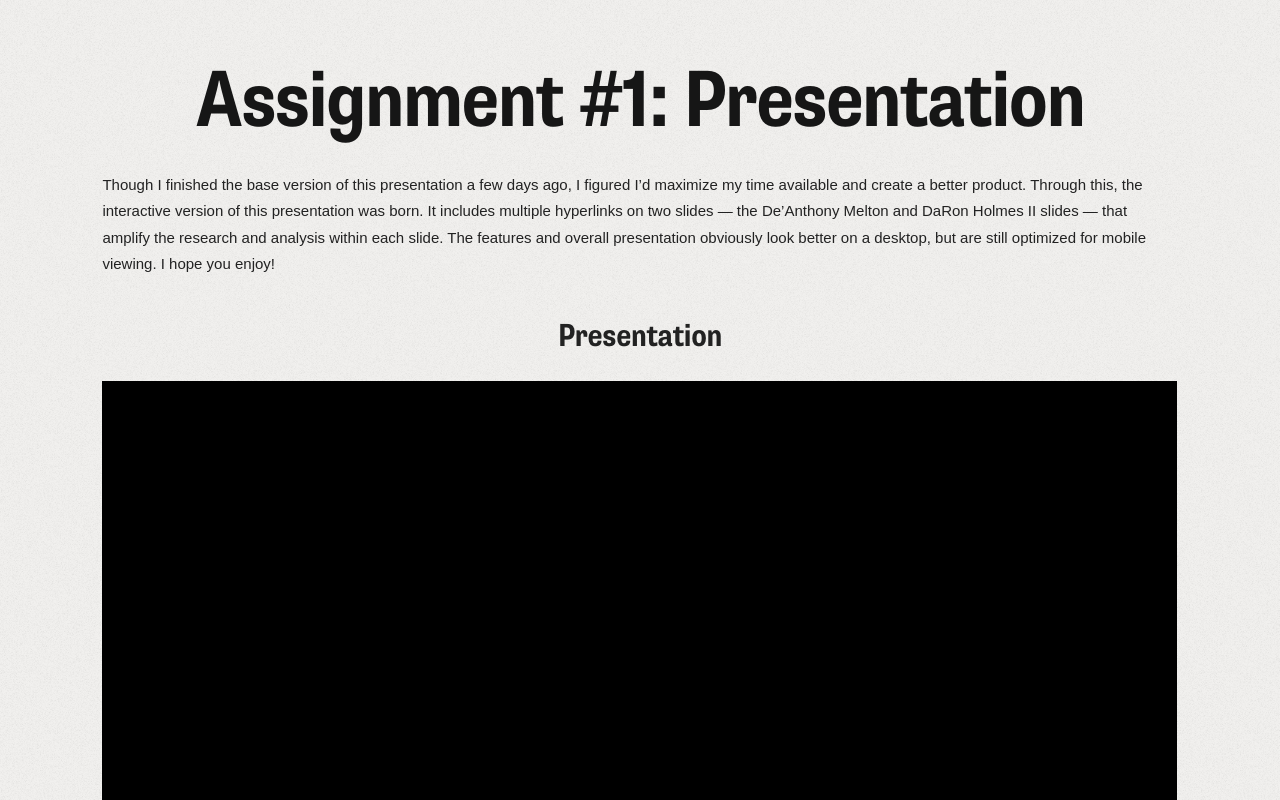
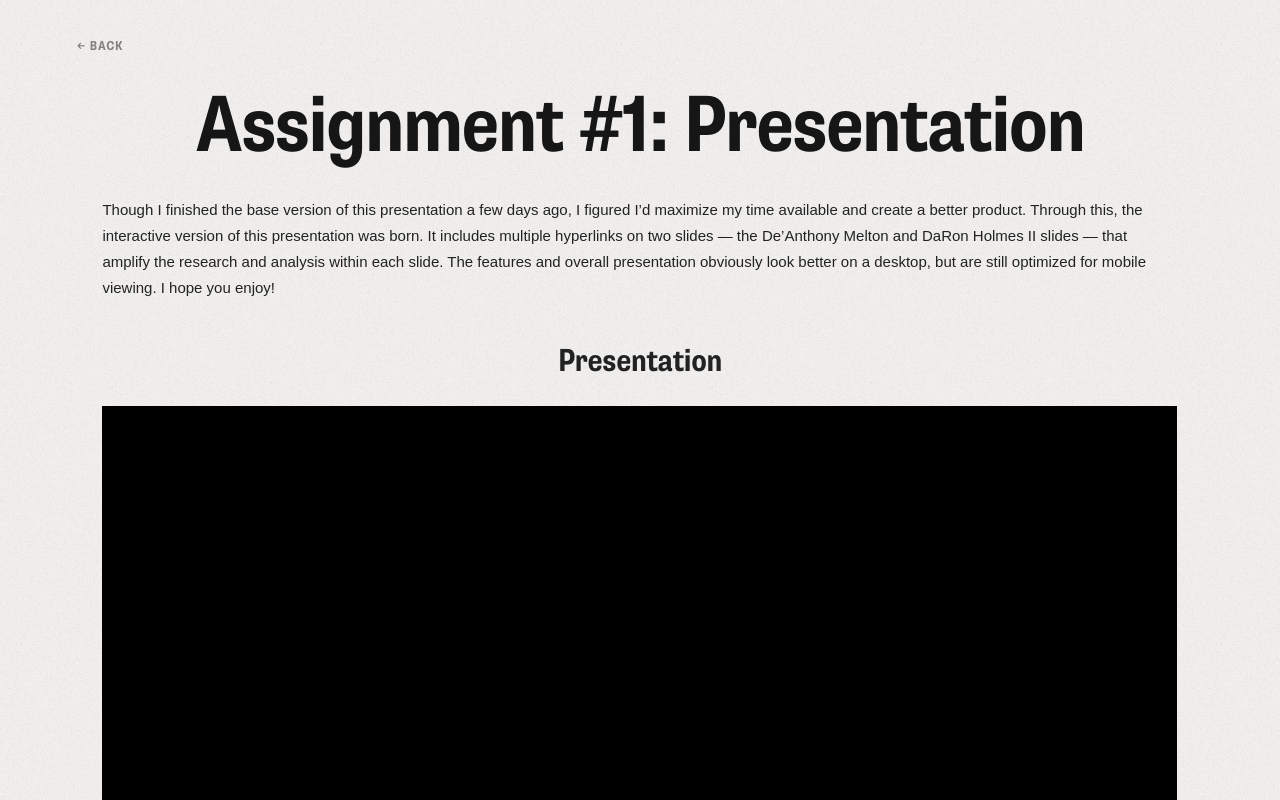
Before and after one commit to MauryaKumpatla/mauryasworksamples, a Next.js app: page /indianapacersprojects/presentation in a window 1280 px wide. Shown: the top 800 px of the page. Built offline with nearby package versions, Linux system fonts and the light colour scheme; a web font is replaced by a local one.

Commit message:
Add Back button to Assignment #1 presentation page

```diff
--- a/app/indianapacersprojects/presentation/page.tsx
+++ b/app/indianapacersprojects/presentation/page.tsx
@@ -1,6 +1,7 @@
 'use client';
 
 import { useState, useEffect, useRef } from 'react';
+import Link from 'next/link';
 
 export default function PacersPresentation() {
   const titleFont = "var(--font-supria), sans-serif";
@@ -34,8 +35,29 @@ export default function PacersPresentation() {
       backgroundSize: '300px',
       color: '#161616',
     }}>
+      {/* ── Back button ── */}
+      <div style={{ padding: '4vh 6vw 0' }}>
+        <Link
+          href="/indianapacersprojects"
+          style={{
+            fontFamily: titleFont,
+            fontWeight: 700,
+            fontSize: '13px',
+            letterSpacing: '0.06em',
+            color: '#161616',
+            textDecoration: 'none',
+            opacity: 0.5,
+            display: 'inline-block',
+          }}
+          onMouseEnter={e => (e.currentTarget.style.opacity = '1')}
+          onMouseLeave={e => (e.currentTarget.style.opacity = '0.5')}
+        >
+          ← BACK
+        </Link>
+      </div>
+
       {/* ── Title ── */}
-      <div style={{ padding: '8vh 6vw 2vh', textAlign: 'center' }}>
+      <div style={{ padding: '4vh 6vw 2vh', textAlign: 'center' }}>
         <h1 style={{
           fontFamily: titleFont,
           fontWeight: 700,
```
